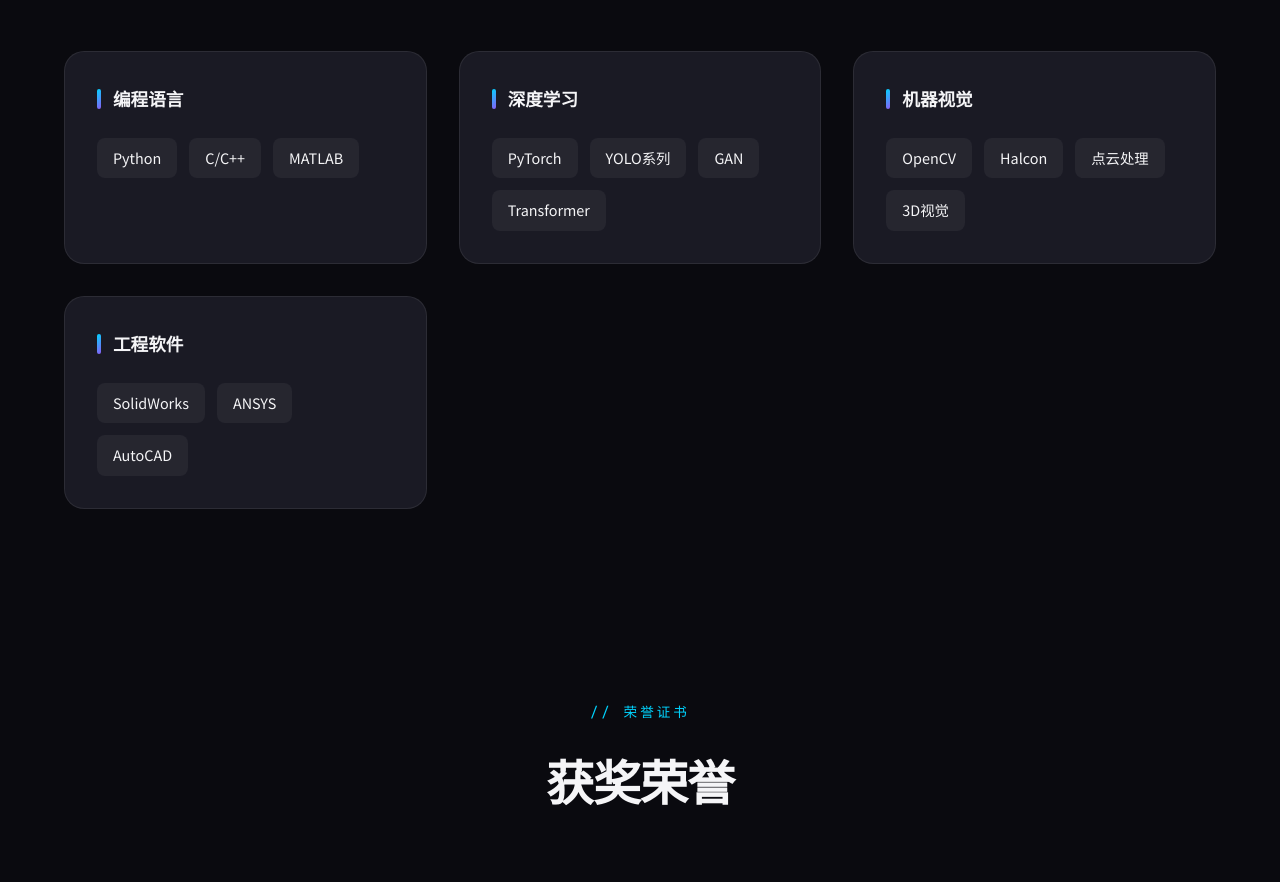
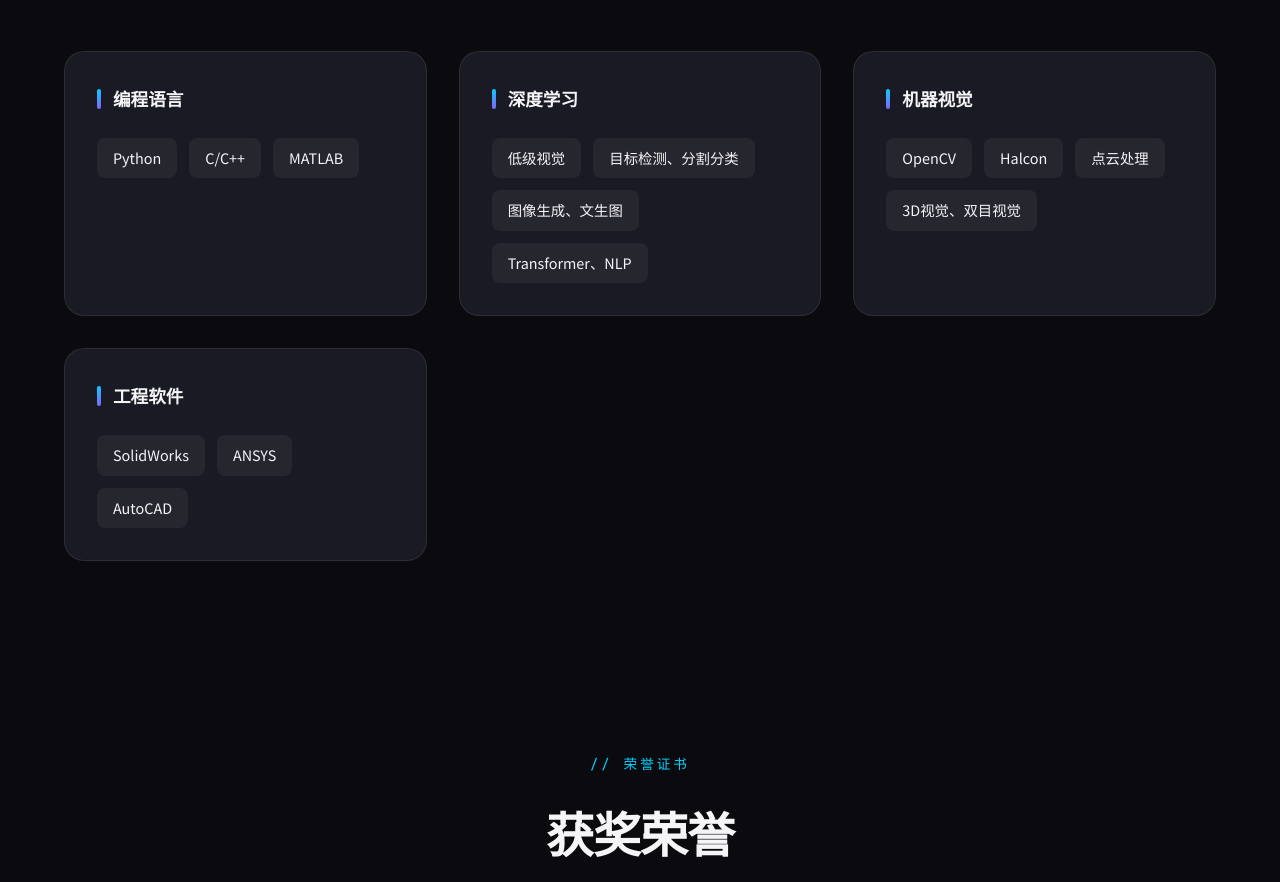
Before and after one commit to 01WineCool/01Winecool.github.io, a plain HTML site: page index.html in a window 1280 px wide. Shown: the part 7080-7962 px from the top of the page. Drawn offline with nearby package versions, Linux system fonts and the light colour scheme.

Commit message:
Update index.html

```diff
--- a/index.html
+++ b/index.html
@@ -1209,10 +1209,10 @@
             <div class="skill-category">
                 <h3>深度学习</h3>
                 <div class="skill-list">
-                    <span class="skill-item">PyTorch</span>
-                    <span class="skill-item">YOLO系列</span>
-                    <span class="skill-item">GAN</span>
-                    <span class="skill-item">Transformer</span>
+                    <span class="skill-item">低级视觉</span>
+                    <span class="skill-item">目标检测、分割分类</span>
+                    <span class="skill-item">图像生成、文生图</span>
+                    <span class="skill-item">Transformer、NLP</span>
                 </div>
             </div>
             <div class="skill-category">
@@ -1221,7 +1221,7 @@
                     <span class="skill-item">OpenCV</span>
                     <span class="skill-item">Halcon</span>
                     <span class="skill-item">点云处理</span>
-                    <span class="skill-item">3D视觉</span>
+                    <span class="skill-item">3D视觉、双目视觉</span>
                 </div>
             </div>
             <div class="skill-category">
```
